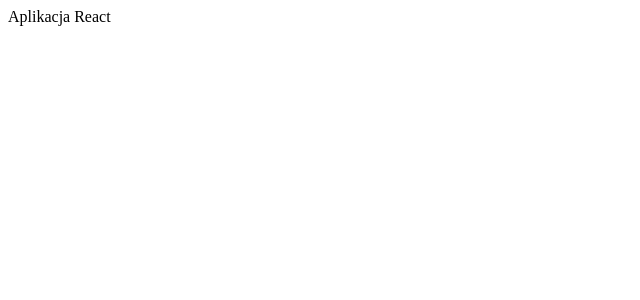
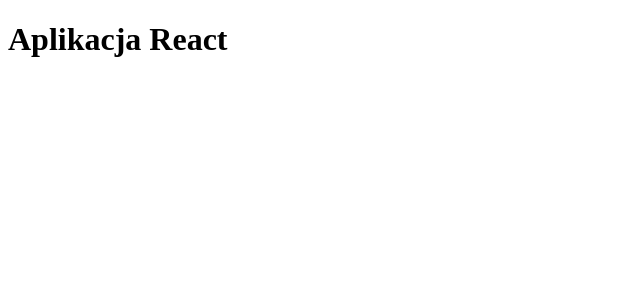
Before and after one commit to KajBialas/stacja-it-react-workshop-2, a React (Create React App) app: page / in a window 1280 px wide. Shown: the top 300 px of the page, without its empty margins (0-640 px from the left). Built offline with nearby package versions, Linux system fonts and the light colour scheme.

Commit message:
issue 2 init

```diff
--- a/src/App.js
+++ b/src/App.js
@@ -1,8 +1,9 @@
+import Header from './Header';
 
 function App() {
   return (
     <div>
-      Aplikacja React
+      <Header />
     </div>
   );
 }
--- /dev/null
+++ b/src/Header.js
@@ -0,0 +1,13 @@
+import React from 'react';
+
+function Header() {
+  return (
+    <header>
+      <h1>
+        Aplikacja React
+      </h1>
+    </header>
+  )
+}
+
+export default Header;
```
Also changed, not shown: 1 other file (tests, documents, lock files or other folders).
